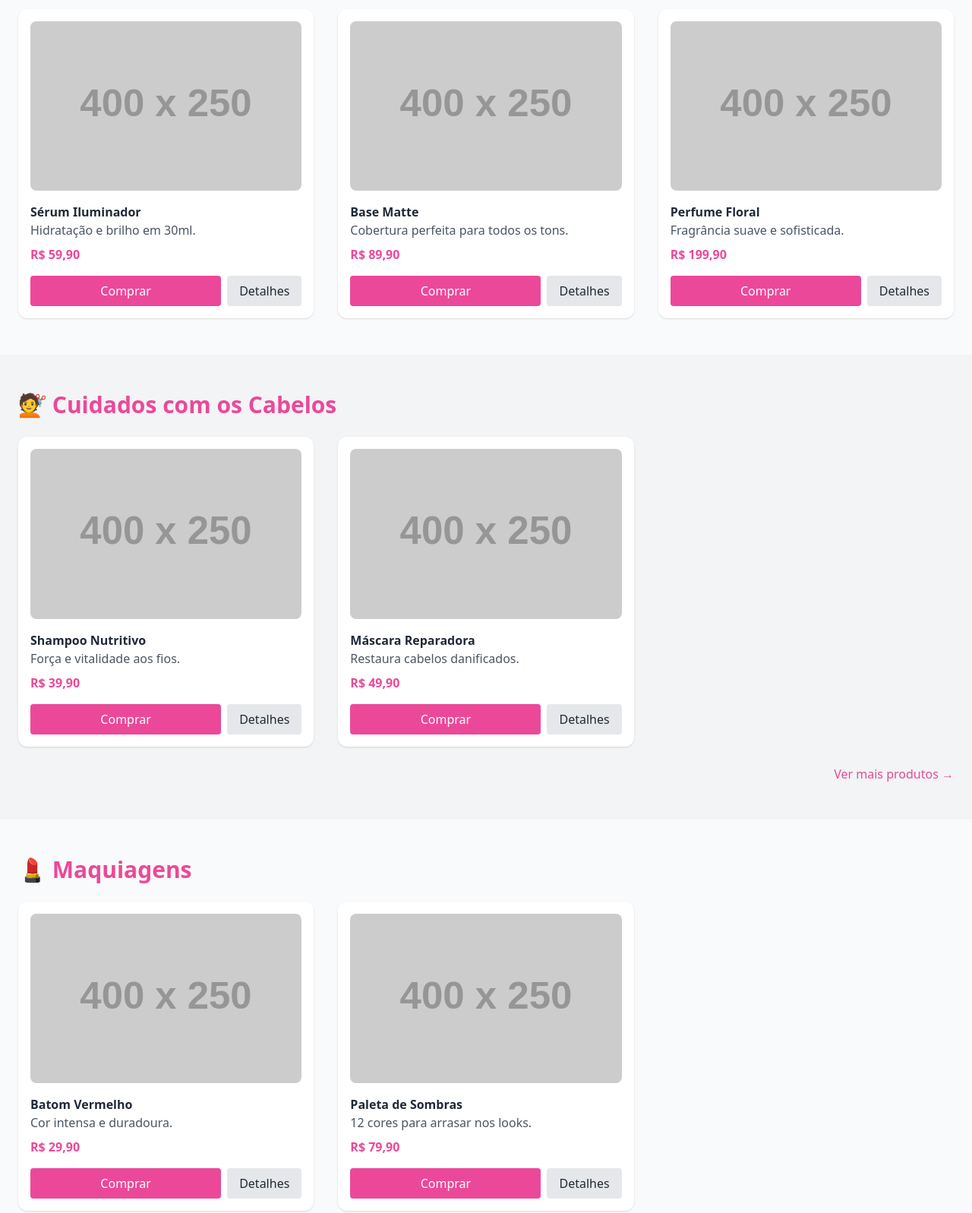
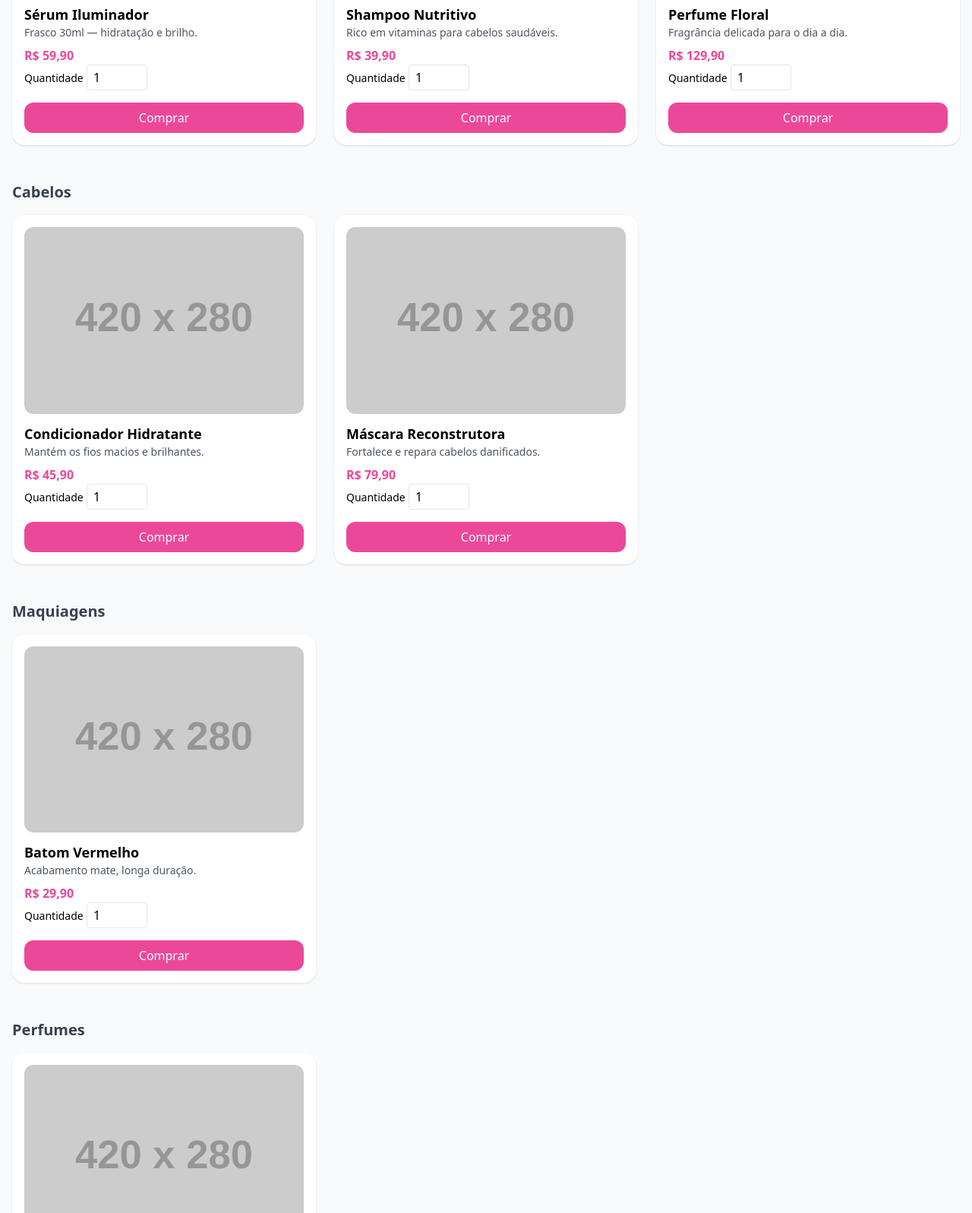
Before and after one commit to Lumee-03/minha-loja-beleza, a website: page index.html in a window 1280 px wide. Shown: the part 400-1997 px from the top of the page at 76% size. Drawn offline with nearby package versions, Linux system fonts and the light colour scheme; placeholder pictures from the web are drawn by us.

Commit message:
Update index.html

```diff
--- a/index.html
+++ b/index.html
@@ -1,221 +1,196 @@
 <!DOCTYPE html>
 <html lang="pt-BR">
 <head>
-  <meta charset="UTF-8">
-  <meta name="viewport" content="width=device-width, initial-scale=1.0">
-  <title>Lume - Loja de Beleza</title>
+  <meta charset="UTF-8" />
+  <meta name="viewport" content="width=device-width, initial-scale=1.0" />
+  <title>Minha Loja de Beleza — Lume</title>
+
+  <!-- Tailwind CSS -->
   <script src="https://cdn.tailwindcss.com"></script>
+  <!-- Fonte Inter -->
+  <link href="https://fonts.googleapis.com/css2?family=Inter:wght@300;400;600&display=swap" rel="stylesheet">
 </head>
-<body class="bg-gray-50 text-gray-800 font-sans">
+<body class="bg-gray-50 font-inter">
 
-  <!-- HEADER -->
-  <header class="bg-white shadow sticky top-0 z-50">
-    <div class="max-w-7xl mx-auto px-6 py-4 flex items-center justify-between">
-      <h1 class="text-2xl font-bold text-pink-500">🌸 Lume Beleza</h1>
-      <nav class="space-x-6">
-        <a href="#destaques" class="hover:text-pink-500">Destaques</a>
-        <a href="#cabelos" class="hover:text-pink-500">Cabelos</a>
-        <a href="#maquiagens" class="hover:text-pink-500">Maquiagens</a>
-        <a href="#perfumes" class="hover:text-pink-500">Perfumes</a>
-        <a href="#corpo" class="hover:text-pink-500">Corpo & Banho</a>
-      </nav>
-    </div>
+  <header class="bg-white shadow p-4 text-center text-2xl font-semibold text-pink-500">
+    Lume — Beleza
   </header>
 
-  <!-- HERO -->
-  <section class="bg-pink-100 py-20 text-center">
-    <h2 class="text-4xl font-bold text-gray-800">Descubra sua beleza com a Lume ✨</h2>
-    <p class="mt-4 text-gray-600">Produtos selecionados com carinho para você brilhar todos os dias.</p>
-  </section>
+  <main class="container mx-auto px-4 py-6 space-y-12">
 
     <!-- SEÇÃO DESTAQUES -->
-  <section id="destaques" class="max-w-7xl mx-auto px-6 py-12">
-    <h2 class="text-3xl font-bold mb-6 text-pink-500">🌟 Destaques</h2>
-    <div class="grid grid-cols-1 sm:grid-cols-2 md:grid-cols-3 gap-8">
+    <section>
+      <h2 class="text-xl font-bold text-gray-700 mb-4">Destaques</h2>
+      <div class="grid md:grid-cols-3 gap-6">
+        <!-- Produto 1 -->
+        <div class="bg-white p-4 rounded-2xl shadow hover:shadow-lg transition">
+          <img src="https://via.placeholder.com/420x280?text=Sérum+Iluminador" class="rounded-xl w-full" alt="Sérum Iluminador">
+          <h3 class="mt-3 text-lg font-semibold">Sérum Iluminador</h3>
+          <p class="text-gray-600 text-sm">Frasco 30ml — hidratação e brilho.</p>
 
-      <!-- Card Produto -->
-      <div class="bg-white rounded-xl shadow p-4 flex flex-col">
-        <img src="https://via.placeholder.com/400x250?text=Serum+Iluminador" alt="Sérum Iluminador" class="rounded-lg">
-        <h3 class="mt-4 font-semibold">Sérum Iluminador</h3>
-        <p class="text-gray-600">Hidratação e brilho em 30ml.</p>
-        <p class="mt-2 font-bold text-pink-500">R$ 59,90</p>
-        <div class="mt-4 flex space-x-2">
-          <button class="bg-pink-500 hover:bg-pink-600 text-white px-4 py-2 rounded w-full" onclick="buyProduct('Sérum Iluminador',59.90)">Comprar</button>
-          <a href="cabelos.html" class="bg-gray-200 hover:bg-gray-300 px-4 py-2 rounded">Detalhes</a>
-        </div>
+          <p class="mt-2 font-bold text-pink-500">
+            R$ <span id="price-1">59,90</span>
+          </p>
+          <label class="mt-2 text-sm">Quantidade</label>
+          <input id="qtd-1" type="number" min="1" value="1"
+                 class="border rounded px-2 py-1 w-20"
+                 oninput="updatePrice(59.9, 'qtd-1', 'price-1')">
+          <button onclick="buyNow('Sérum Iluminador', 'qtd-1', 59.9)"
+                  class="mt-4 w-full bg-pink-500 text-white px-4 py-2 rounded-xl hover:bg-pink-600 transition">
+            Comprar
+          </button>
         </div>
 
-      <div class="bg-white rounded-xl shadow p-4 flex flex-col">
-        <img src="https://via.placeholder.com/400x250?text=Base+Matte" alt="Base Matte" class="rounded-lg">
-        <h3 class="mt-4 font-semibold">Base Matte</h3>
-        <p class="text-gray-600">Cobertura perfeita para todos os tons.</p>
-        <p class="mt-2 font-bold text-pink-500">R$ 89,90</p>
-        <div class="mt-4 flex space-x-2">
-          <button class="bg-pink-500 hover:bg-pink-600 text-white px-4 py-2 rounded w-full" onclick="buyProduct('Base Matte',89.90)">Comprar</button>
-          <a href="maquiagens.html" class="bg-gray-200 hover:bg-gray-300 px-4 py-2 rounded">Detalhes</a>
-        </div>
+        <!-- Produto 2 -->
+        <div class="bg-white p-4 rounded-2xl shadow hover:shadow-lg transition">
+          <img src="https://via.placeholder.com/420x280?text=Shampoo+Nutritivo" class="rounded-xl w-full" alt="Shampoo Nutritivo">
+          <h3 class="mt-3 text-lg font-semibold">Shampoo Nutritivo</h3>
+          <p class="text-gray-600 text-sm">Rico em vitaminas para cabelos saudáveis.</p>
+
+          <p class="mt-2 font-bold text-pink-500">
+            R$ <span id="price-2">39,90</span>
+          </p>
+          <label class="mt-2 text-sm">Quantidade</label>
+          <input id="qtd-2" type="number" min="1" value="1"
+                 class="border rounded px-2 py-1 w-20"
+                 oninput="updatePrice(39.9, 'qtd-2', 'price-2')">
+          <button onclick="buyNow('Shampoo Nutritivo', 'qtd-2', 39.9)"
+                  class="mt-4 w-full bg-pink-500 text-white px-4 py-2 rounded-xl hover:bg-pink-600 transition">
+            Comprar
+          </button>
         </div>
 
-      <div class="bg-white rounded-xl shadow p-4 flex flex-col">
-        <img src="https://via.placeholder.com/400x250?text=Perfume+Floral" alt="Perfume Floral" class="rounded-lg">
-        <h3 class="mt-4 font-semibold">Perfume Floral</h3>
-        <p class="text-gray-600">Fragrância suave e sofisticada.</p>
-        <p class="mt-2 font-bold text-pink-500">R$ 199,90</p>
-        <div class="mt-4 flex space-x-2">
-          <button class="bg-pink-500 hover:bg-pink-600 text-white px-4 py-2 rounded w-full" onclick="buyProduct('Perfume Floral',199.90)">Comprar</button>
-          <a href="perfumes.html" class="bg-gray-200 hover:bg-gray-300 px-4 py-2 rounded">Detalhes</a>
-        </div>
+        <!-- Produto 3 -->
+        <div class="bg-white p-4 rounded-2xl shadow hover:shadow-lg transition">
+          <img src="https://via.placeholder.com/420x280?text=Perfume+Floral" class="rounded-xl w-full" alt="Perfume Floral">
+          <h3 class="mt-3 text-lg font-semibold">Perfume Floral</h3>
+          <p class="text-gray-600 text-sm">Fragrância delicada para o dia a dia.</p>
+
+          <p class="mt-2 font-bold text-pink-500">
+            R$ <span id="price-3">129,90</span>
+          </p>
+          <label class="mt-2 text-sm">Quantidade</label>
+          <input id="qtd-3" type="number" min="1" value="1"
+                 class="border rounded px-2 py-1 w-20"
+                 oninput="updatePrice(129.9, 'qtd-3', 'price-3')">
+          <button onclick="buyNow('Perfume Floral', 'qtd-3', 129.9)"
+                  class="mt-4 w-full bg-pink-500 text-white px-4 py-2 rounded-xl hover:bg-pink-600 transition">
+            Comprar
+          </button>
         </div>
       </div>
     </section>
 
-  <!-- CABELOS -->
-  <section id="cabelos" class="bg-gray-100 py-12">
-    <div class="max-w-7xl mx-auto px-6">
-      <h2 class="text-3xl font-bold mb-6 text-pink-500">💇 Cuidados com os Cabelos</h2>
-      <div class="grid grid-cols-1 sm:grid-cols-2 md:grid-cols-3 gap-8">
-
-        <div class="bg-white rounded-xl shadow p-4 flex flex-col">
-          <img src="https://via.placeholder.com/400x250?text=Shampoo+Nutritivo" class="rounded-lg">
-          <h3 class="mt-4 font-semibold">Shampoo Nutritivo</h3>
-          <p class="text-gray-600">Força e vitalidade aos fios.</p>
-          <p class="mt-2 font-bold text-pink-500">R$ 39,90</p>
-          <div class="mt-4 flex space-x-2">
-            <button class="bg-pink-500 hover:bg-pink-600 text-white px-4 py-2 rounded w-full" onclick="buyProduct('Shampoo Nutritivo',39.90)">Comprar</button>
-            <a href="cabelos.html" class="bg-gray-200 hover:bg-gray-300 px-4 py-2 rounded">Detalhes</a>
-          </div>
+    <!-- SEÇÃO CABELOS -->
+    <section>
+      <h2 class="text-xl font-bold text-gray-700 mb-4">Cabelos</h2>
+      <div class="grid md:grid-cols-3 gap-6">
+        <!-- Shampoo 1 -->
+        <div class="bg-white p-4 rounded-2xl shadow hover:shadow-lg transition">
+          <img src="https://via.placeholder.com/420x280?text=Condicionador+Hidratante" class="rounded-xl w-full" alt="Condicionador Hidratante">
+          <h3 class="mt-3 text-lg font-semibold">Condicionador Hidratante</h3>
+          <p class="text-gray-600 text-sm">Mantém os fios macios e brilhantes.</p>
+          <p class="mt-2 font-bold text-pink-500">R$ <span id="price-4">45,90</span></p>
+          <label class="mt-2 text-sm">Quantidade</label>
+          <input id="qtd-4" type="number" min="1" value="1"
+                 class="border rounded px-2 py-1 w-20"
+                 oninput="updatePrice(45.9, 'qtd-4', 'price-4')">
+          <button onclick="buyNow('Condicionador Hidratante', 'qtd-4', 45.9)"
+                  class="mt-4 w-full bg-pink-500 text-white px-4 py-2 rounded-xl hover:bg-pink-600 transition">
+            Comprar
+          </button>
         </div>
 
-        <div class="bg-white rounded-xl shadow p-4 flex flex-col">
-          <img src="https://via.placeholder.com/400x250?text=Mascara+Reparadora" class="rounded-lg">
-          <h3 class="mt-4 font-semibold">Máscara Reparadora</h3>
-          <p class="text-gray-600">Restaura cabelos danificados.</p>
-          <p class="mt-2 font-bold text-pink-500">R$ 49,90</p>
-          <div class="mt-4 flex space-x-2">
-            <button class="bg-pink-500 hover:bg-pink-600 text-white px-4 py-2 rounded w-full" onclick="buyProduct('Máscara Reparadora',49.90)">Comprar</button>
-            <a href="cabelos.html" class="bg-gray-200 hover:bg-gray-300 px-4 py-2 rounded">Detalhes</a>
-          </div>
-        </div>
-
-      </div>
-      <div class="mt-6 text-right">
-        <a href="cabelos.html" class="text-pink-500 hover:underline">Ver mais produtos →</a>
+        <!-- Shampoo 2 -->
+        <div class="bg-white p-4 rounded-2xl shadow hover:shadow-lg transition">
+          <img src="https://via.placeholder.com/420x280?text=Máscara+Reconstrutora" class="rounded-xl w-full" alt="Máscara Reconstrutora">
+          <h3 class="mt-3 text-lg font-semibold">Máscara Reconstrutora</h3>
+          <p class="text-gray-600 text-sm">Fortalece e repara cabelos danificados.</p>
+          <p class="mt-2 font-bold text-pink-500">R$ <span id="price-5">79,90</span></p>
+          <label class="mt-2 text-sm">Quantidade</label>
+          <input id="qtd-5" type="number" min="1" value="1"
+                 class="border rounded px-2 py-1 w-20"
+                 oninput="updatePrice(79.9, 'qtd-5', 'price-5')">
+          <button onclick="buyNow('Máscara Reconstrutora', 'qtd-5', 79.9)"
+                  class="mt-4 w-full bg-pink-500 text-white px-4 py-2 rounded-xl hover:bg-pink-600 transition">
+            Comprar
+          </button>
         </div>
       </div>
     </section>
 
-  <!-- MAQUIAGENS -->
-  <section id="maquiagens" class="py-12">
-    <div class="max-w-7xl mx-auto px-6">
-      <h2 class="text-3xl font-bold mb-6 text-pink-500">💄 Maquiagens</h2>
-      <div class="grid grid-cols-1 sm:grid-cols-2 md:grid-cols-3 gap-8">
-
-        <div class="bg-white rounded-xl shadow p-4 flex flex-col">
-          <img src="https://via.placeholder.com/400x250?text=Batom+Vermelho" class="rounded-lg">
-          <h3 class="mt-4 font-semibold">Batom Vermelho</h3>
-          <p class="text-gray-600">Cor intensa e duradoura.</p>
-          <p class="mt-2 font-bold text-pink-500">R$ 29,90</p>
-          <div class="mt-4 flex space-x-2">
-            <button class="bg-pink-500 hover:bg-pink-600 text-white px-4 py-2 rounded w-full" onclick="buyProduct('Batom Vermelho',29.90)">Comprar</button>
-            <a href="maquiagens.html" class="bg-gray-200 hover:bg-gray-300 px-4 py-2 rounded">Detalhes</a>
-          </div>
-        </div>
-
-        <div class="bg-white rounded-xl shadow p-4 flex flex-col">
-          <img src="https://via.placeholder.com/400x250?text=Paleta+Sombras" class="rounded-lg">
-          <h3 class="mt-4 font-semibold">Paleta de Sombras</h3>
-          <p class="text-gray-600">12 cores para arrasar nos looks.</p>
-          <p class="mt-2 font-bold text-pink-500">R$ 79,90</p>
-          <div class="mt-4 flex space-x-2">
-            <button class="bg-pink-500 hover:bg-pink-600 text-white px-4 py-2 rounded w-full" onclick="buyProduct('Paleta de Sombras',79.90)">Comprar</button>
-            <a href="maquiagens.html" class="bg-gray-200 hover:bg-gray-300 px-4 py-2 rounded">Detalhes</a>
-          </div>
-        </div>
-
-      </div>
-      <div class="mt-6 text-right">
-        <a href="maquiagens.html" class="text-pink-500 hover:underline">Ver mais produtos →</a>
+    <!-- SEÇÃO MAQUIAGENS -->
+    <section>
+      <h2 class="text-xl font-bold text-gray-700 mb-4">Maquiagens</h2>
+      <div class="grid md:grid-cols-3 gap-6">
+        <div class="bg-white p-4 rounded-2xl shadow hover:shadow-lg transition">
+          <img src="https://via.placeholder.com/420x280?text=Batom+Vermelho" class="rounded-xl w-full" alt="Batom Vermelho">
+          <h3 class="mt-3 text-lg font-semibold">Batom Vermelho</h3>
+          <p class="text-gray-600 text-sm">Acabamento mate, longa duração.</p>
+          <p class="mt-2 font-bold text-pink-500">R$ <span id="price-6">29,90</span></p>
+          <label class="mt-2 text-sm">Quantidade</label>
+          <input id="qtd-6" type="number" min="1" value="1"
+                 class="border rounded px-2 py-1 w-20"
+                 oninput="updatePrice(29.9, 'qtd-6', 'price-6')">
+          <button onclick="buyNow('Batom Vermelho', 'qtd-6', 29.9)"
+                  class="mt-4 w-full bg-pink-500 text-white px-4 py-2 rounded-xl hover:bg-pink-600 transition">
+            Comprar
+          </button>
         </div>
       </div>
     </section>
 
-  <!-- PERFUMES -->
-  <section id="perfumes" class="bg-gray-100 py-12">
-    <div class="max-w-7xl mx-auto px-6">
-      <h2 class="text-3xl font-bold mb-6 text-pink-500">🌹 Perfumes</h2>
-      <div class="grid grid-cols-1 sm:grid-cols-2 md:grid-cols-3 gap-8">
-
-        <div class="bg-white rounded-xl shadow p-4 flex flex-col">
-          <img src="https://via.placeholder.com/400x250?text=Perfume+Amadeirado" class="rounded-lg">
-          <h3 class="mt-4 font-semibold">Perfume Amadeirado</h3>
-          <p class="text-gray-600">Fragrância intensa e marcante.</p>
-          <p class="mt-2 font-bold text-pink-500">R$ 219,90</p>
-          <div class="mt-4 flex space-x-2">
-            <button class="bg-pink-500 hover:bg-pink-600 text-white px-4 py-2 rounded w-full" onclick="buyProduct('Perfume Amadeirado',219.90)">Comprar</button>
-            <a href="perfumes.html" class="bg-gray-200 hover:bg-gray-300 px-4 py-2 rounded">Detalhes</a>
-          </div>
-        </div>
-
-      </div>
-      <div class="mt-6 text-right">
-        <a href="perfumes.html" class="text-pink-500 hover:underline">Ver mais produtos →</a>
+    <!-- SEÇÃO PERFUMES -->
+    <section>
+      <h2 class="text-xl font-bold text-gray-700 mb-4">Perfumes</h2>
+      <div class="grid md:grid-cols-3 gap-6">
+        <div class="bg-white p-4 rounded-2xl shadow hover:shadow-lg transition">
+          <img src="https://via.placeholder.com/420x280?text=Perfume+Amadeirado" class="rounded-xl w-full" alt="Perfume Amadeirado">
+          <h3 class="mt-3 text-lg font-semibold">Perfume Amadeirado</h3>
+          <p class="text-gray-600 text-sm">Notas marcantes para ocasiões especiais.</p>
+          <p class="mt-2 font-bold text-pink-500">R$ <span id="price-7">149,90</span></p>
+          <label class="mt-2 text-sm">Quantidade</label>
+          <input id="qtd-7" type="number" min="1" value="1"
+                 class="border rounded px-2 py-1 w-20"
+                 oninput="updatePrice(149.9, 'qtd-7', 'price-7')">
+          <button onclick="buyNow('Perfume Amadeirado', 'qtd-7', 149.9)"
+                  class="mt-4 w-full bg-pink-500 text-white px-4 py-2 rounded-xl hover:bg-pink-600 transition">
+            Comprar
+          </button>
         </div>
       </div>
     </section>
 
-  <!-- CORPO & BANHO -->
-  <section id="corpo" class="py-12">
-    <div class="max-w-7xl mx-auto px-6">
-      <h2 class="text-3xl font-bold mb-6 text-pink-500">🛁 Corpo & Banho</h2>
-      <div class="grid grid-cols-1 sm:grid-cols-2 md:grid-cols-3 gap-8">
+  </main>
 
-        <div class="bg-white rounded-xl shadow p-4 flex flex-col">
-          <img src="https://via.placeholder.com/400x250?text=Hidratante+Corporal" class="rounded-lg">
-          <h3 class="mt-4 font-semibold">Hidratante Corporal</h3>
-          <p class="text-gray-600">Pele macia e perfumada.</p>
-          <p class="mt-2 font-bold text-pink-500">R$ 34,90</p>
-          <div class="mt-4 flex space-x-2">
-            <button class="bg-pink-500 hover:bg-pink-600 text-white px-4 py-2 rounded w-full" onclick="buyProduct('Hidratante Corporal',34.90)">Comprar</button>
-            <a href="corpo.html" class="bg-gray-200 hover:bg-gray-300 px-4 py-2 rounded">Detalhes</a>
-          </div>
-        </div>
+  <script>
+    function updatePrice(unitPrice, inputId, priceId) {
+      const qtd = parseInt(document.getElementById(inputId).value) || 1;
+      const total = (unitPrice * qtd).toFixed(2).replace(".", ",");
+      document.getElementById(priceId).textContent = total;
+    }
 
-      </div>
-      <div class="mt-6 text-right">
-        <a href="corpo.html" class="text-pink-500 hover:underline">Ver mais produtos →</a>
-      </div>
-    </div>
-  </section>
-
-  <!-- FOOTER -->
-  <footer class="bg-gray-800 text-gray-300 py-6 mt-12">
-    <div class="max-w-7xl mx-auto px-6 text-center">
-      <p>© 2025 Lume Beleza - Todos os direitos reservados.</p>
-    </div>
-  </footer>
-
-  <!-- SCRIPT -->
-  <script>
-    async function buyProduct(title, unitPrice) {
+    async function buyNow(title, inputId, unitPrice) {
+      const qtd = parseInt(document.getElementById(inputId).value) || 1;
       try {
-        const response = await fetch("https://minha-loja-beleza.onrender.com/create_preference", {
-          method: "POST",
-          headers: { "Content-Type": "application/json" },
-          body: JSON.stringify({ title, quantity: 1, unitPrice })
+        const response = await fetch('https://minha-loja-beleza.onrender.com/create_preference', {
+          method: 'POST',
+          headers: { 'Content-Type': 'application/json' },
+          body: JSON.stringify({ title, quantity: qtd, unitPrice })
         });
-
         const data = await response.json();
         if (data.init_point) {
           window.open(data.init_point, "_blank");
         } else {
-          alert("Erro ao criar preferência");
+          alert("Erro ao criar preferência de pagamento");
           console.log(data);
         }
       } catch (err) {
-        alert("Erro de conexão com o servidor");
+        alert("Erro de conexão com servidor");
         console.error(err);
       }
     }
   </script>
+
 </body>
 </html>
```
Lines whose indentation alone changed are shown as unchanged.
